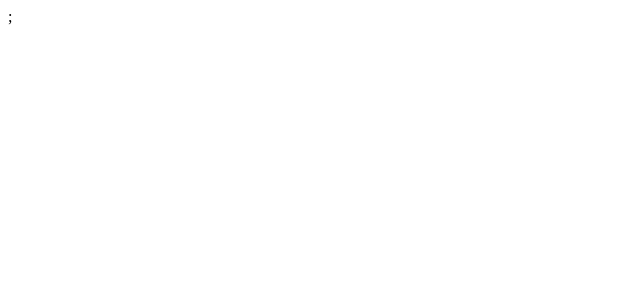
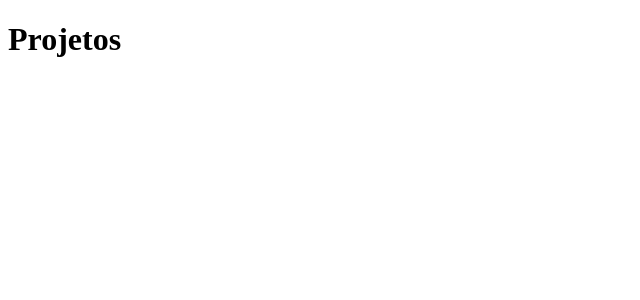
Before and after one commit to SirJov/Portifoleo, a React (Create React App) app: page /Projects in a window 1280 px wide. Shown: the top 300 px of the page, without its empty margins (0-640 px from the left). Built offline with nearby package versions, Linux system fonts and the light colour scheme.

Commit message:
Configurando rotas no React Router Dom v6

```diff
--- a/src/App.js
+++ b/src/App.js
@@ -1,11 +1,16 @@
-import { BrowserRouter as Router, Routes, Route } from "react-router-dom";
+import { BrowserRouter, Routes, Route } from "react-router-dom";
+import { Home } from "./Pages/Home/Home.js";
+import { Projects } from "./Pages/Projects/Projects.js";
 import "./App.css";
 
 function App() {
   return (
-    <Router>
-      <div className="App"></div>;
-    </Router>
+    <BrowserRouter>
+      <Routes>
+        <Route path="/" element={<Home />} />
+        <Route path="/Projects" element={<Projects />} />
+      </Routes>
+    </BrowserRouter>
   );
 }
 
--- /dev/null
+++ b/src/Pages/Home/Home.js
@@ -0,0 +1,9 @@
+import React from "react";
+
+export function Home() {
+  return (
+    <div>
+      <h1>Home</h1>
+    </div>
+  );
+}
--- /dev/null
+++ b/src/Pages/Projects/Projects.js
@@ -0,0 +1,9 @@
+import React from "react";
+
+export function Projects() {
+  return (
+    <div>
+      <h1>Projetos</h1>
+    </div>
+  );
+}
```
